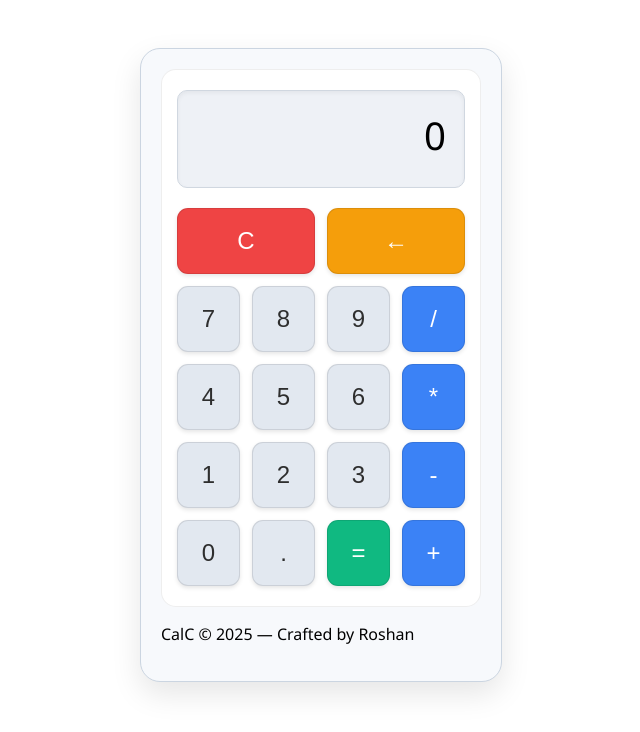
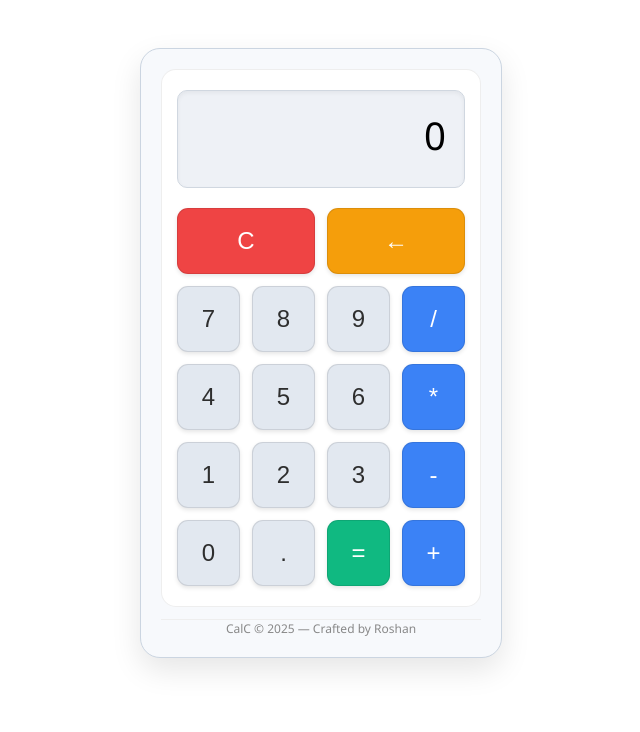
Before and after one commit to RoshanSai07/Project5-CalC, a plain HTML site: page index.html in a window 1280 px wide. Shown: the whole page, without its empty margins (319-959 px from the left). Drawn offline with Linux system fonts and the light colour scheme.

Commit message:
Updated new styles.css

```diff
--- a/styles.css
+++ b/styles.css
@@ -108,3 +108,12 @@
     font-size: 1.2rem;
   }
 }
+
+.footer {
+  text-align: center;
+  font-size: 0.75rem;
+  color: #888;
+  margin-bottom: 0;
+  border-top: 1px solid #eee;
+  font-family: "Segoe UI", sans-serif;
+}
```
